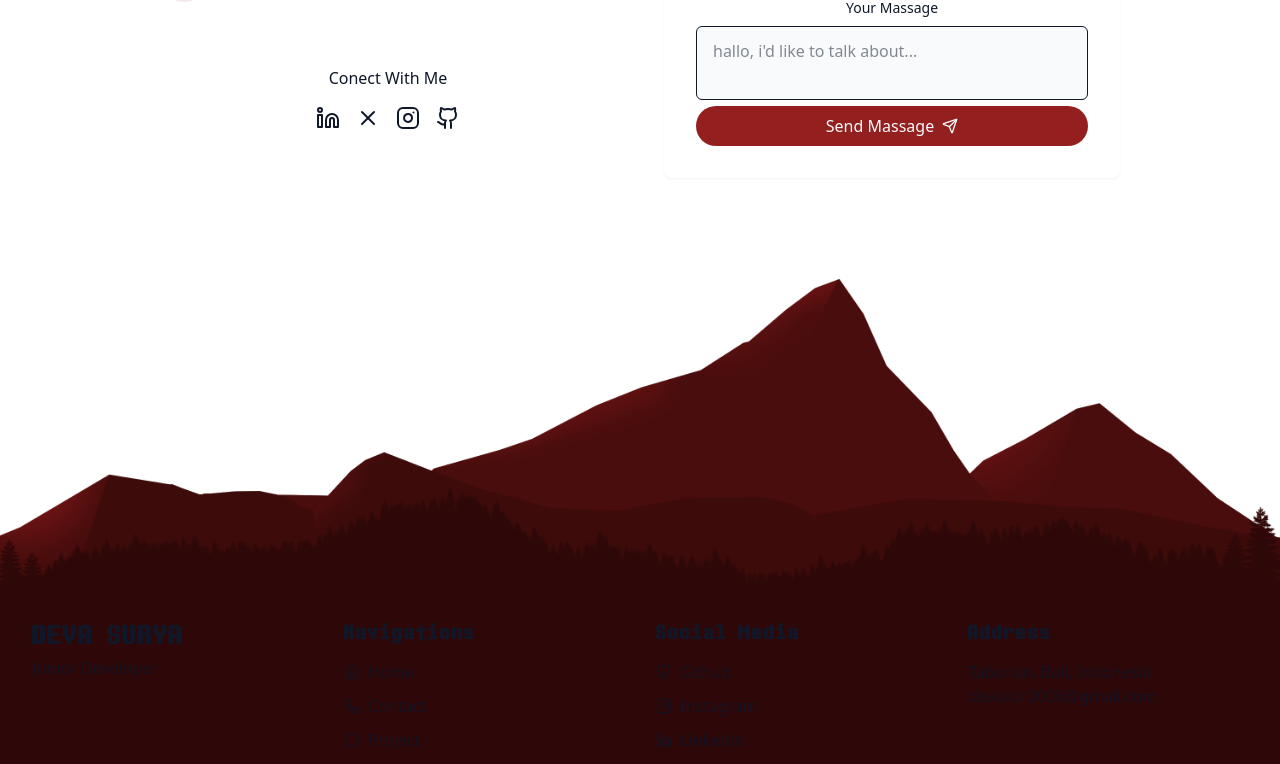
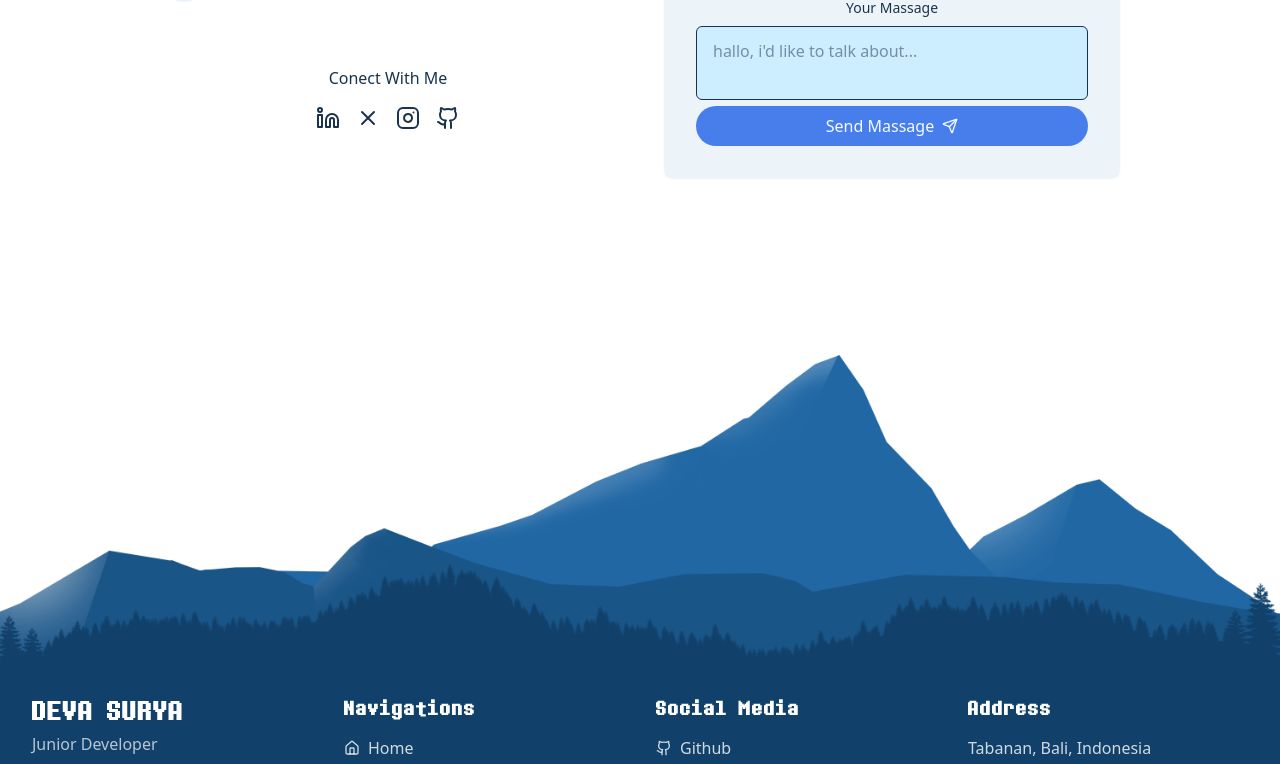
Before and after one commit to Devx-cloud/Portofolio, a React (Vite) app: page /contact in a window 1280 px wide. Shown: the part 342-1106 px from the top of the page. Built offline with nearby package versions, Linux system fonts and the light colour scheme.

Commit message:
add light theme

```diff
--- a/src/App.jsx
+++ b/src/App.jsx
@@ -2,12 +2,38 @@ import { BrowserRouter, Route, Routes } from "react-router-dom"
 import { Home } from "./pages/Home"
 import { NotFound } from "./pages/NotFound"
 import { Contact } from "./pages/Contact"
+import { StarBackground } from "./components/StarBackground"
+import { CloudBackground } from "./components/CloudBackground"
+import { StaticCloudBackground } from "./components/StaticCloudBackground"
+import { useEffect, useState } from "react"
 
 
 function App() {
+  const [isDarkTheme, setIsDarkTheme] = useState(false);
+
+  useEffect(() => {
+    const checkTheme = () => {
+      setIsDarkTheme(document.documentElement.classList.contains("dark"));
+    };
+
+    checkTheme();
+
+    const observer = new MutationObserver(checkTheme);
+    observer.observe(document.documentElement, { attributes: true, attributeFilter: ['class'] });
+
+    return () => observer.disconnect();
+  }, []);
 
   return (
     <>
+      {isDarkTheme ? (
+        <StarBackground />
+      ) : (
+        <>
+          <CloudBackground />
+          <StaticCloudBackground />
+        </>
+      )}
       <BrowserRouter>
         <Routes>
           <Route index element={<Home/>}/>
--- /dev/null
+++ b/src/components/CloudBackground.jsx
@@ -0,0 +1,49 @@
+import { useEffect, useState } from "react";
+
+export const CloudBackground = () => {
+    const [clouds, setClouds] = useState([]);
+
+    useEffect(() => {
+        generateClouds();
+        const handleResize = () => {
+            generateClouds();
+        };
+        window.addEventListener("resize", handleResize);
+        return () => window.removeEventListener("resize", handleResize);
+    }, []);
+
+    const generateClouds = () => {
+        const numberOfClouds = Math.floor(Math.random() * (5 - 3 + 1)) + 3; // 3 to 5 clouds
+        const newClouds = [];
+
+        for (let i = 0; i < numberOfClouds; i++) {
+            newClouds.push({
+                id: i,
+                size: Math.random() * (150 - 80) + 80, // Random size between 80px and 150px
+                initialX: Math.random() * -50 - 20, // Start off-screen to the left (-20% to -70%)
+                y: Math.random() * 80, // Random vertical position (0% to 80%)
+                speed: Math.random() * (40 - 20) + 20, // Random speed (20s to 40s for animation duration)
+                delay: Math.random() * 5, // Random animation delay
+            });
+        }
+        setClouds(newClouds);
+    };
+
+    return (
+        <div className="fixed inset-0 overflow-hidden pointer-events-none z-0">
+            {clouds.map((cloud) => (
+                <div
+                    key={cloud.id}
+                    className="cloud"
+                    style={{
+                        width: cloud.size + "px",
+                        height: cloud.size * 0.6 + "px",
+                        top: cloud.y + "%",
+                        animation: `cloud-move ${cloud.speed}s linear infinite`,
+                        animationDelay: `-${cloud.delay}s`, // Start some clouds mid-animation
+                    }}
+                />
+            ))}
+        </div>
+    );
+};
--- a/src/components/Footer.jsx
+++ b/src/components/Footer.jsx
@@ -1,3 +1,4 @@
+import { useEffect, useState } from "react";
 import {
   Home,
   Phone,
@@ -13,8 +14,19 @@ import {
 // };
 
 export function Footer({ mountainSrc = "/hotel.png" }) {
+  const [isDarkTheme, setIsDarkTheme] = useState(false);
+
+  useEffect(() => {
+    const checkTheme = () => {
+      setIsDarkTheme(document.documentElement.classList.contains("dark"));
+    };
+    checkTheme();
+    const observer = new MutationObserver(checkTheme);
+    observer.observe(document.documentElement, { attributes: true, attributeFilter: ['class'] });
+    return () => observer.disconnect();
+  }, []);
   return (
-    <footer className="relative overflow-hidden text-foreground">
+    <footer className="relative overflow-hidden text-white">
       {/* Gambar gunung di ATAS footer
       <img
         src={mountainSrc}
@@ -22,26 +34,30 @@ export function Footer({ mountainSrc = "/hotel.png" }) {
         // aria-hidden="true"
         className="block w-full max-h-56 object-cover object-top select-none pointer-events-none"
       /> */}
-      <img src="/gunung2.png" alt="Gunung" style={{ width: "100%", height: "auto", }} className=""/>
+      {isDarkTheme ? (
+        <img src="/gunung-dark.png" alt="Gunung" style={{ width: "100%", height: "auto", }} className=""/>
+      ) : (
+        <img src="/gunung-light.png" alt="Gunung" style={{ width: "100%", height: "auto", }} className=""/>
+      )}
 
-        <div className="bg-[#2e0808]">
+        <div className={isDarkTheme ? "bg-[#2e0808]" : "bg-[#11416a]"}>
 
       {/* Konten footer */}
       <div className="container pb-12 mt-[-5px] grid grid-cols-1 md:grid-cols-4 gap-8 text-center md:text-left">
         {/* Profil */}
         <div>
           <h2 className="text-2xl font-bold tracking-tight pixel-font">DEVA SURYA</h2>
-          <p className="mt-1 text-foreground/70">Junior Developer</p>
+          <p className="mt-1 text-white/70">Junior Developer</p>
         </div>
 
         {/* Navigations */}
         <div>
           <h3 className="text-lg font-semibold mb-3 pixel-font">Navigations</h3>
-          <ul className="space-y-2 text-foreground/80">
+          <ul className="space-y-2 text-white/80">
             <li>
               <a
                 href="/"
-                className="inline-flex items-center gap-2 hover:text-foreground"
+                className="inline-flex items-center gap-2 hover:text-white"
               >
                 <Home className="h-4 w-4" /> Home
               </a>
@@ -49,7 +65,7 @@ export function Footer({ mountainSrc = "/hotel.png" }) {
             <li>
               <a
                 href="/contact"
-                className="inline-flex items-center gap-2 hover:text-foreground"
+                className="inline-flex items-center gap-2 hover:text-white"
               >
                 <Phone className="h-4 w-4" /> Contact
               </a>
@@ -57,7 +73,7 @@ export function Footer({ mountainSrc = "/hotel.png" }) {
             <li>
               <a
                 href="#projects"
-                className="inline-flex items-center gap-2 hover:text-foreground"
+                className="inline-flex items-center gap-2 hover:text-white"
               >
                 <MessageCircle className="h-4 w-4" /> Project
               </a>
@@ -68,11 +84,11 @@ export function Footer({ mountainSrc = "/hotel.png" }) {
         {/* Social Media */}
         <div>
           <h3 className="text-lg font-semibold mb-3 pixel-font">Social Media</h3>
-          <ul className="space-y-2 text-foreground/80">
+          <ul className="space-y-2 text-white/80">
             <li>
               <a
                 href="https://github.com/Devx-cloud"
-                className="inline-flex items-center gap-2 hover:text-foreground"
+                className="inline-flex items-center gap-2 hover:text-white"
               >
                 <Github className="h-4 w-4" /> Github
               </a>
@@ -80,7 +96,7 @@ export function Footer({ mountainSrc = "/hotel.png" }) {
             <li>
               <a
                 href="https://www.instagram.com/devx.sun/"
-                className="inline-flex items-center gap-2 hover:text-foreground"
+                className="inline-flex items-center gap-2 hover:text-white"
               >
                 <Instagram className="h-4 w-4" /> Instagram
               </a>
@@ -88,7 +104,7 @@ export function Footer({ mountainSrc = "/hotel.png" }) {
             <li>
               <a
                 href="https://www.linkedin.com/in/deva-surya-5a6568380/"
-                className="inline-flex items-center gap-2 hover:text-foreground"
+                className="inline-flex items-center gap-2 hover:text-white"
               >
                 <Linkedin className="h-4 w-4" /> Linkedin
               </a>
@@ -99,12 +115,12 @@ export function Footer({ mountainSrc = "/hotel.png" }) {
         {/* Address */}
         <div>
           <h3 className="text-lg font-semibold mb-3 pixel-font">Address</h3>
-          <p className="text-foreground/80">
+          <p className="text-white/80">
             Tabanan, Bali, Indonesia
             <br />
             <a
                     href="mailto:devasur2006@gmail.com"
-                    className="text-muted-foreground hover:text-white transition-colors"
+                    className="text-muted-white hover:text-white transition-colors"
                   >
                     devasur2006@gmail.com
                   </a>
@@ -117,7 +133,7 @@ export function Footer({ mountainSrc = "/hotel.png" }) {
         {/* <div className="border-t border-border/40" /> */}
         <div className="bg-gradient-to-r from-transparent via-zinc-100 to-transparent h-[1px] w-full" />
       </div>
-      <p className="text-center text-sm text-foreground/60 py-6">
+      <p className="text-center text-sm text-white/60 py-6">
         Copyright 2025 | Deva Surya Pratama. All Rights Reserved.
       </p>
         </div>
--- /dev/null
+++ b/src/components/StaticCloudBackground.jsx
@@ -0,0 +1,43 @@
+import { useEffect, useState } from "react";
+
+export const StaticCloudBackground = () => {
+    const [staticClouds, setStaticClouds] = useState([]);
+
+    useEffect(() => {
+        generateStaticClouds();
+        // No resize listener needed as these are static positions
+    }, []);
+
+    const generateStaticClouds = () => {
+        const numberOfStaticClouds = Math.floor(Math.random() * (10 - 5 + 1)) + 5; // 5 to 10 static clouds
+        const newStaticClouds = [];
+
+        for (let i = 0; i < numberOfStaticClouds; i++) {
+            newStaticClouds.push({
+                id: i,
+                size: Math.random() * (200 - 100) + 100, // Random size between 100px and 200px
+                x: Math.random() * 100, // Random horizontal position (0% to 100%)
+                y: Math.random() * 80, // Random vertical position (0% to 80%)
+            });
+        }
+        setStaticClouds(newStaticClouds);
+    };
+
+    return (
+        <div className="fixed inset-0 overflow-hidden pointer-events-none z-0">
+            {staticClouds.map((cloud) => (
+                <div
+                    key={cloud.id}
+                    className="cloud" // Reusing the .cloud class for styling
+                    style={{
+                        width: cloud.size + "px",
+                        height: cloud.size * 0.6 + "px",
+                        left: cloud.x + "%",
+                        top: cloud.y + "%",
+                        // No animation property for static clouds
+                    }}
+                />
+            ))}
+        </div>
+    );
+};
--- a/src/components/ThemeToggle.jsx
+++ b/src/components/ThemeToggle.jsx
@@ -37,7 +37,7 @@ export const ThemeToggle = () =>{
         "focus:outline-hidden"
     )}>
     {isDarkMode ?(
-         <Sun className="h-6 w-6 text-yellow-300"/>):(
-         <Moon className="h-6 w-6 text-blue-900"/>)
+         <Moon className="h-6 w-6 text-red-500"/>):(
+         <Sun className="h-6 w-6 text-yellow-300"/>)
          }</button>;
 }
--- a/src/index.css
+++ b/src/index.css
@@ -1,4 +1,13 @@
 @import "tailwindcss";
+
+@keyframes cloud-move {
+  0% {
+    transform: translateX(-120%); /* Start completely off-screen left, relative to its own width */
+  }
+  100% {
+    transform: translateX(calc(100vw + 20%)); /* Move completely off-screen right */
+  }
+}
 
 @theme {
   --color-border: hsl(var(--border));
@@ -77,19 +86,21 @@
     }
 
   }
+
 }
 
 @layer base {
   :root {
-    --background: 210 40% 98%;
-    --foreground: 222 47% 11%;
+    --background: 200 100% 90%;
+    --foreground: 210 50% 20%;
 
-    --card: 0 0% 100%;
+    --card: 200 50% 95%;
 
-    --primary: 0 65% 35%;
-    --primary-foreground: 210 40% 98%;
+    --primary: 220 80% 60%;
+    --primary-foreground: 200 100% 98%;
 
-    --border: 214 32% 91%;
+    --border: 210 30% 85%;
+    --footer-background: 206 58% 29%; /* Light theme footer color (#1a4a7c) */
   }
   .dark{
 
@@ -104,6 +115,7 @@
     --primary-foreground: 213 31% 91%;
 
     --border: 217 33% 20%;
+    --footer-background: 0 70% 11%; /* Dark theme footer color (#2e0808) */
   }
 
   * padding {
@@ -140,11 +152,24 @@
     display: block; /* Visible only in dark theme */
   }
 
+  .cloud {
+    position: absolute;
+    background-color: rgba(255, 255, 255, 0.7); /* Translucent white */
+    border-radius: 50% 50% 0 0 / 100% 100% 0 0; /* Cloud shape */
+    filter: blur(8px); /* Soft edges */
+    z-index: -1; /* Behind content */
+    display: none; /* Hidden by default in dark theme */
+  }
+
+  /* Make visible in light theme */
+  html:not(.dark) .cloud {
+    display: block;
+  }
+
   .pixel-font {
   font-family: 'PixelFontH', sans-serif;
   /* letter-spacing: 2px; */
-}
-  .pixel-font-null {
+}  .pixel-font-null {
   font-family: 'PixelFontNull', sans-serif;
   /* letter-spacing: 2px; */
 }
@@ -217,9 +242,9 @@
 
 @utility star {
   @apply absolute;
-  /* @apply absolute rounded-full; */
   background: hsl(0, 70%, 50%); /* merah */
   box-shadow: 0 0 10px 2px rgba(255, 50, 50, 0.4);
+  filter: blur(0.5px); /* Subtle blur */
 }
 
 @utility meteor {
```
Also changed, not shown: public/gunung-dark.png (renamed from public/gunung2.png), public/gunung-light.png (added).
